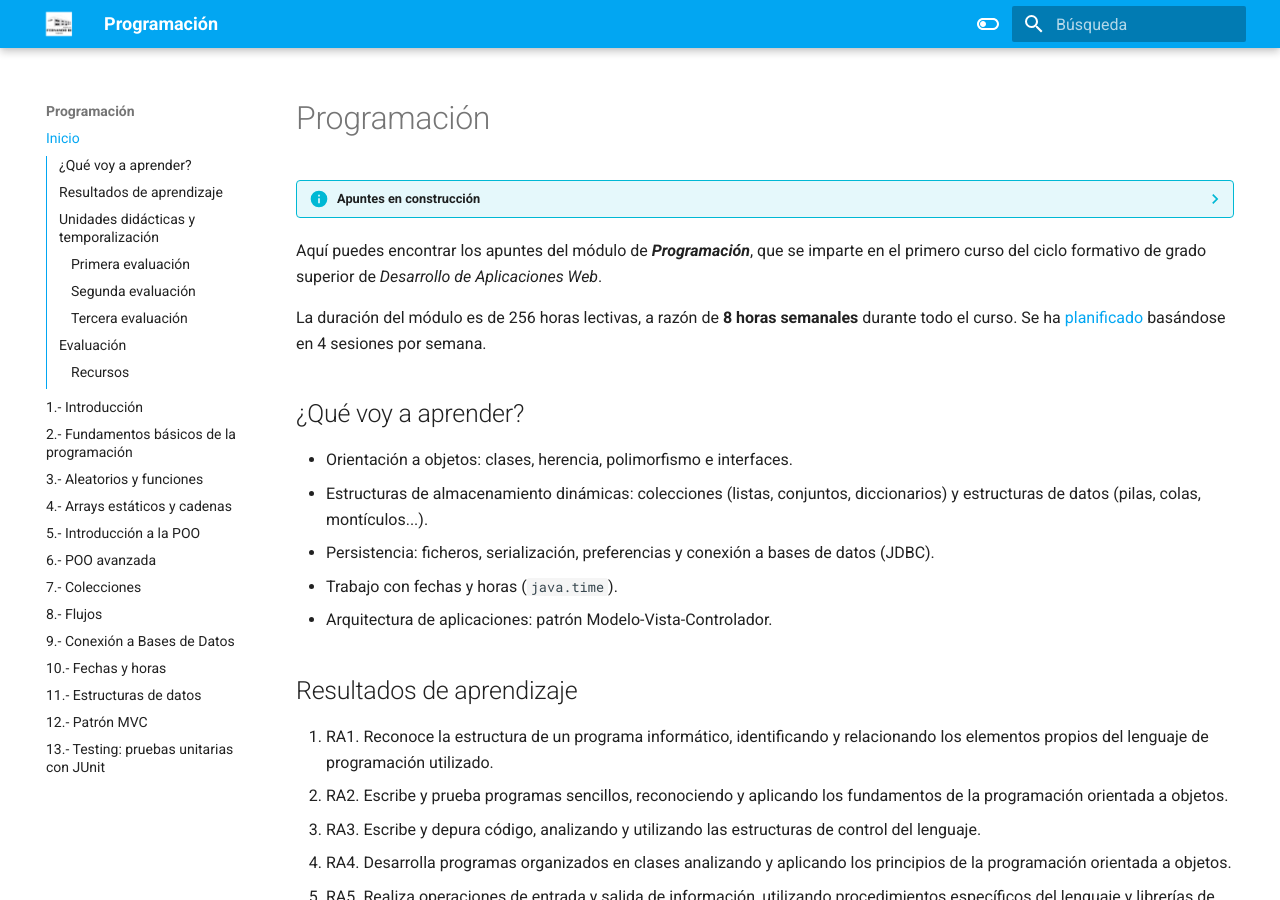
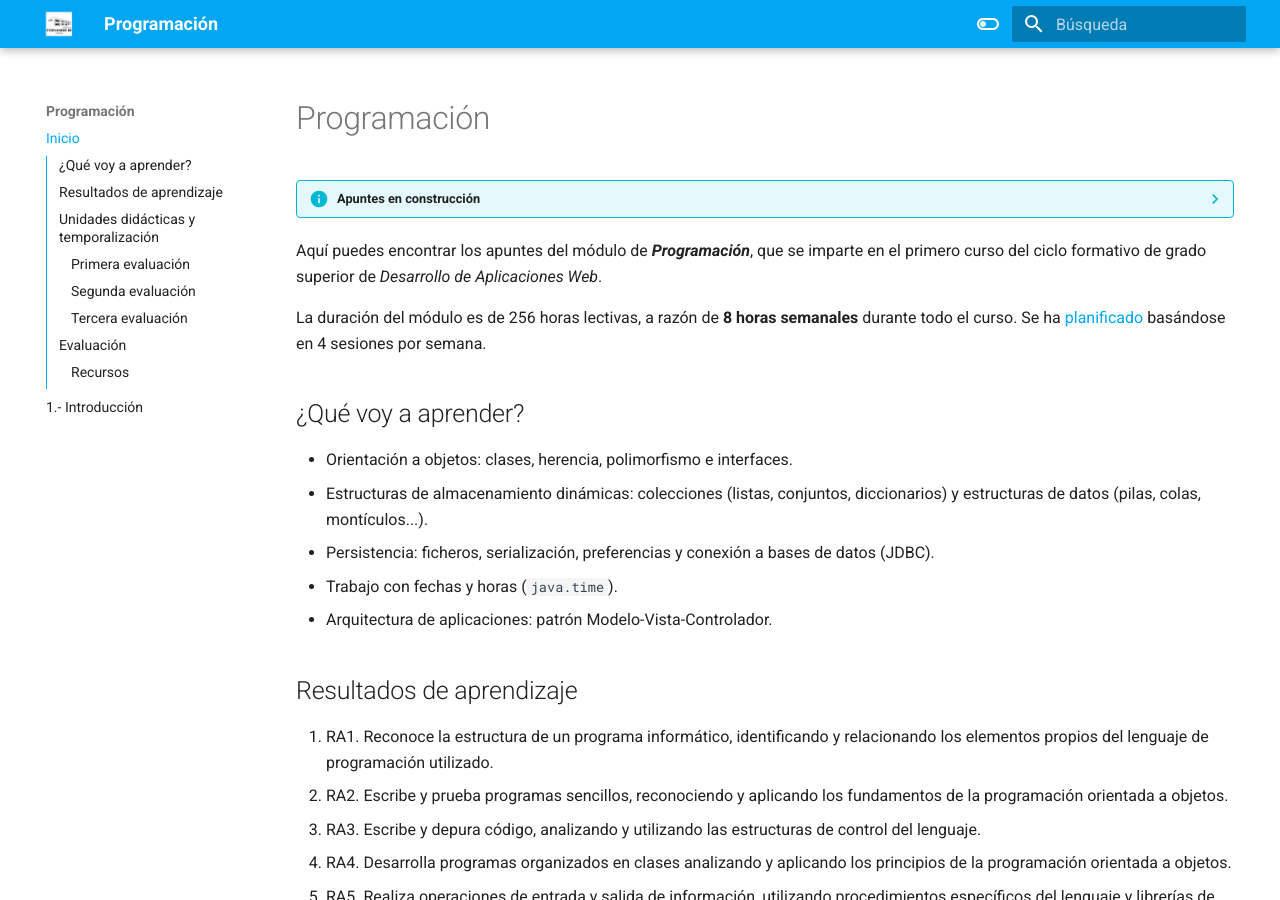
Before and after one commit to elblo/prog2526apuntes, an MkDocs documentation site: the page built from docs/index.md, in a window 1280 px wide and 900 px high. Built offline with MkDocs 1.6.1 and Material for MkDocs 9.7.7, drawn with Linux system fonts in a browser that asks for light colours.

Commit message:
Ocultados temas y solucionado problema diagrama mermaid

```diff
--- a/mkdocs.yml
+++ b/mkdocs.yml
@@ -5,18 +5,18 @@ use_directory_urls: false
 nav:
   - "Inicio": "index.md"
   - "1.- Introducción": "01introduccion.md"
-  - "2.- Fundamentos básicos de la programación": "02fundamentos.md"
-  - "3.- Aleatorios y funciones": "03aleatorios_funciones.md"
-  - "4.- Arrays estáticos y cadenas": "04cadenas_arrays.md"
-  - "5.- Introducción a la POO": "05poo.md"
-  - "6.- POO avanzada": "06poo_avanzada.md"
-  - "7.- Colecciones": "07colecciones.md"
-  - "8.- Flujos": "08flujos.md"
-  - "9.- Conexión a Bases de Datos": "09basedatos.md"
-  - "10.- Fechas y horas": "10fechas.md"
-  - "11.- Estructuras de datos": "11estructuras_datos.md"
-  - "12.- Patrón MVC": "12mvc.md"
-  - "13.- Testing: pruebas unitarias con JUnit": "13testing.md"
+  #- "2.- Fundamentos básicos de la programación": "02fundamentos.md"
+  #- "3.- Aleatorios y funciones": "03aleatorios_funciones.md"
+  #- "4.- Arrays estáticos y cadenas": "04cadenas_arrays.md"
+  #- "5.- Introducción a la POO": "05poo.md"
+  #- "6.- POO avanzada": "06poo_avanzada.md"
+  #- "7.- Colecciones": "07colecciones.md"
+  #- "8.- Flujos": "08flujos.md"
+  #- "9.- Conexión a Bases de Datos": "09basedatos.md"
+  #- "10.- Fechas y horas": "10fechas.md"
+  #- "11.- Estructuras de datos": "11estructuras_datos.md"
+  #- "12.- Patrón MVC": "12mvc.md"
+  #- "13.- Testing: pruebas unitarias con JUnit": "13testing.md"
   #- "Actividades resueltas": # Importante al ser categoría, NO enlazar a ningún md
   #  - "Tema 8": "08actividadesResueltas.md"
   #  - "Tema 9": "09actividadesResueltas.md"
```
Also changed, not shown: docs/01introduccion.md (+1 -1 lines).
